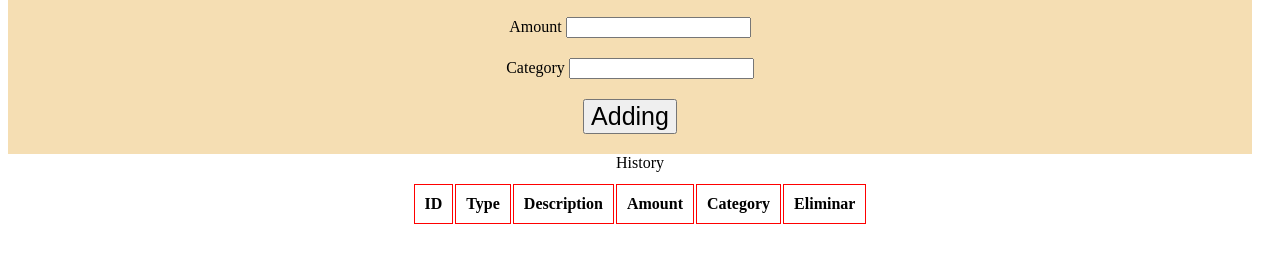
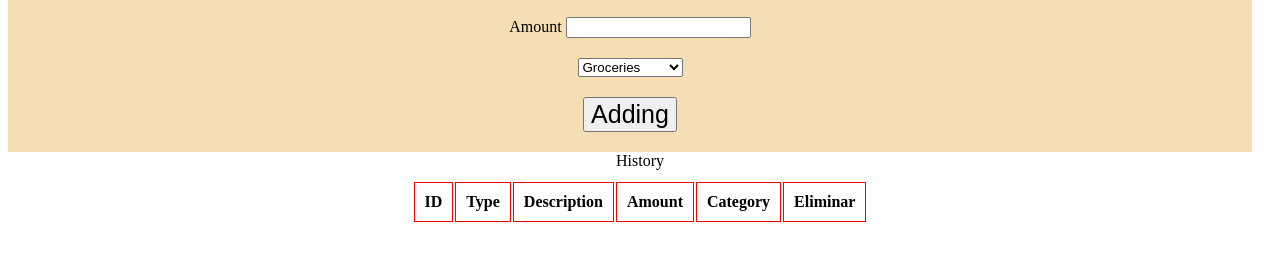
Before and after one commit to matiassemelman/budgetTrackerApp, a website: page index.html in a window 1280 px wide. Shown: the part 144-406 px from the top of the page. Drawn offline with Linux system fonts and the light colour scheme.

Commit message:
Added selectors

```diff
--- a/index.html
+++ b/index.html
@@ -38,8 +38,15 @@
         <input type="number" id="amount" name="amount" />
       </div>
       <div class="formDiv">
-        <label for="category">Category</label>
-        <input type="text" id="category" name="category"/>
+        <select name="category" id="category">
+          <option value="Groceries">Groceries</option>
+          <option value="Eating">Eating</option>
+          <option value="Clothing">Clothing</option>
+          <option value="Entertainment">Entertainment</option>
+          <option value="Travel">Travel</option>
+          <option value="Hobbies">Hobbies</option>
+          <option value="Gifts">Gifts</option>
+          </select>
       </div>
       <div class="formDiv">
         <button id="addButton">Adding</button>
```
